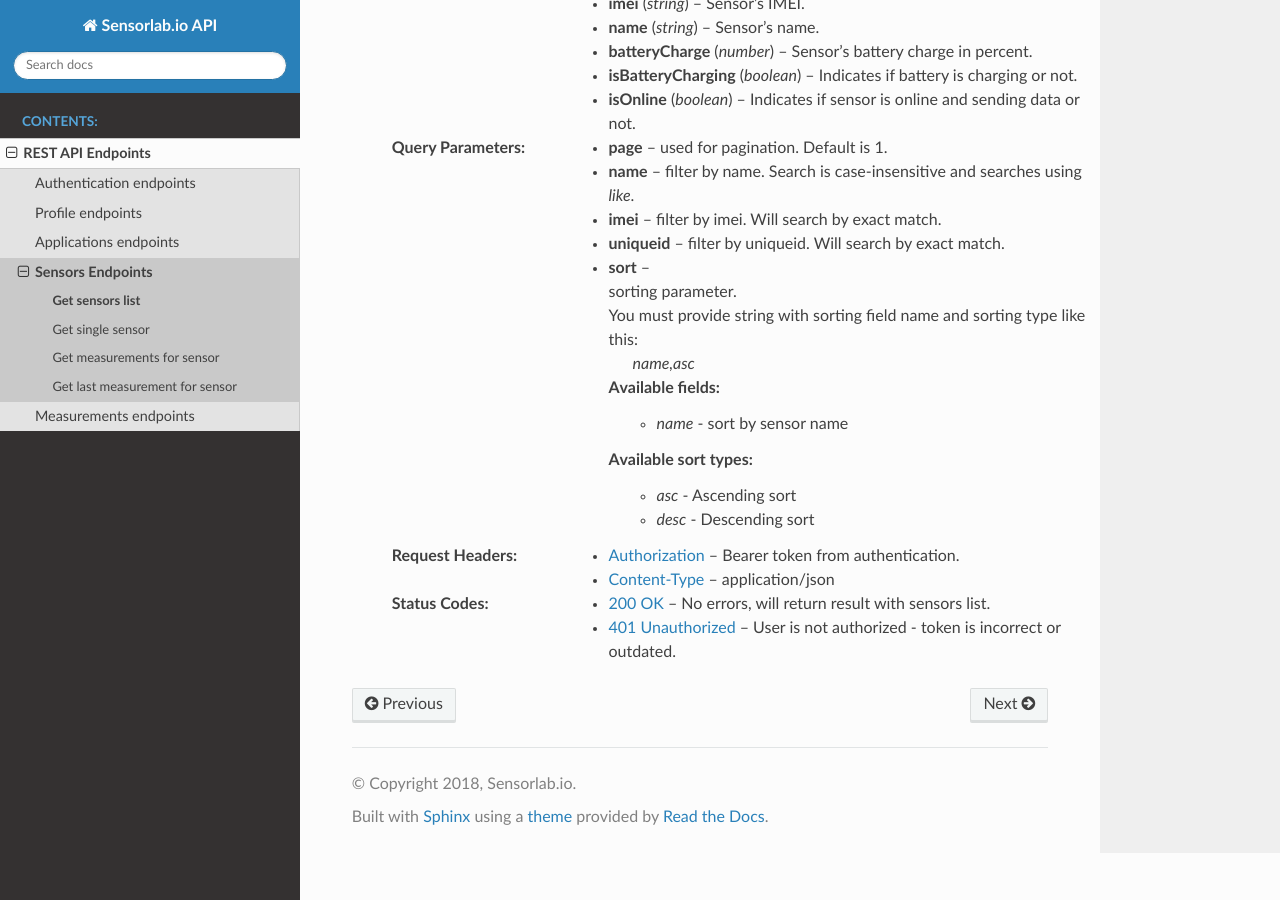
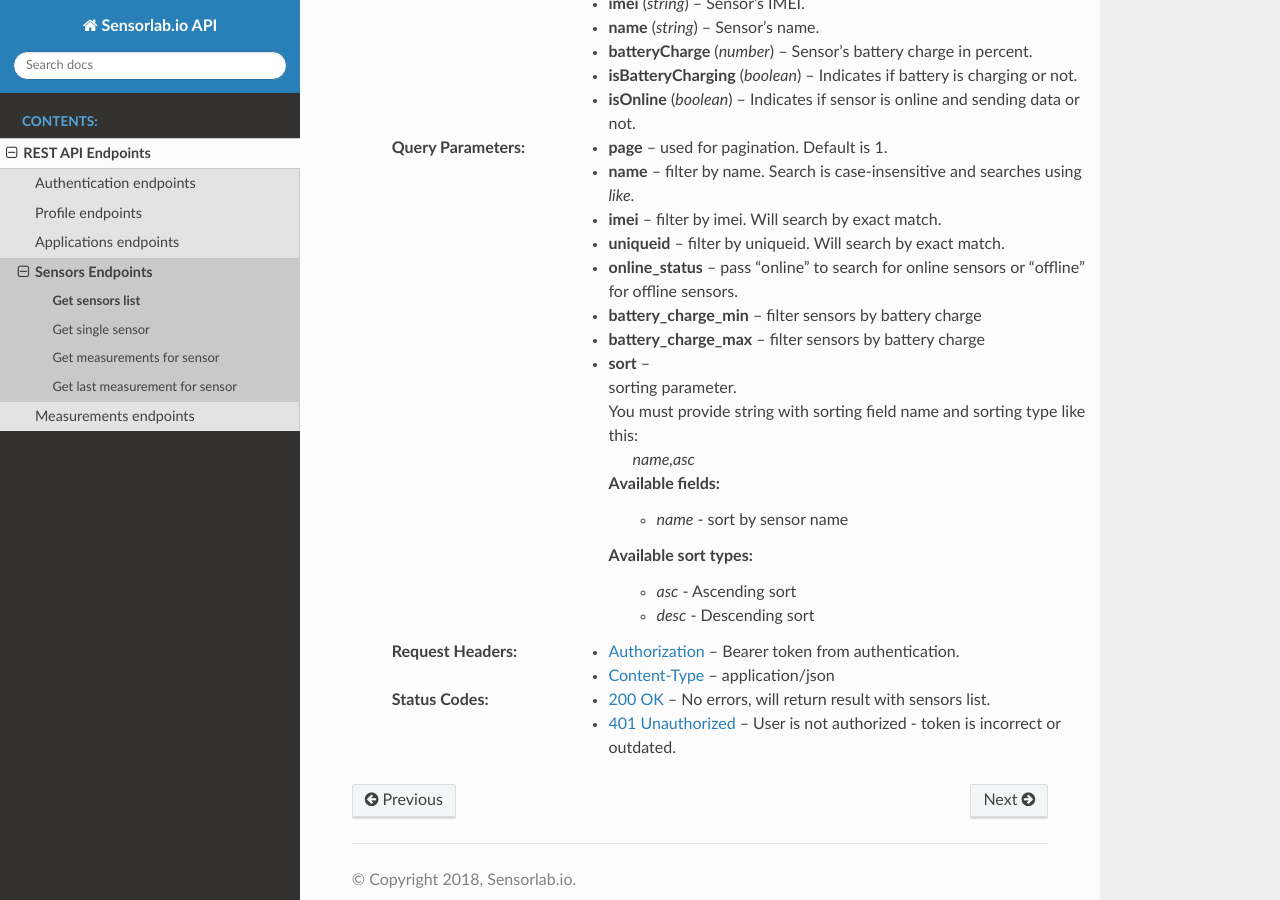
Before and after one commit to sensorlabio/sensorlab-api-docs, a Sphinx documentation site: the page built from source/endpoints/sensors/list.rst, in a window 1280 px wide and 900 px high, scrolled down 1067 px. Built offline with Sphinx 7.4.7 and the Read the Docs theme 2.0.0, drawn with Linux system fonts in a browser that asks for light colours.

Commit message:
Added description for new sensor's filters

```diff
--- a/source/endpoints/sensors/list.rst
+++ b/source/endpoints/sensors/list.rst
@@ -63,6 +63,9 @@ Get sensors list
     :query name: filter by name. Search is case-insensitive and searches using `like`.
     :query imei: filter by imei. Will search by exact match.
     :query uniqueid: filter by uniqueid. Will search by exact match.
+    :query online_status: pass "online" to search for online sensors or "offline" for offline sensors.
+    :query battery_charge_min: filter sensors by battery charge
+    :query battery_charge_max: filter sensors by battery charge
     :query sort: sorting parameter.
 
         You must provide string with sorting field name and sorting type like this:
```
